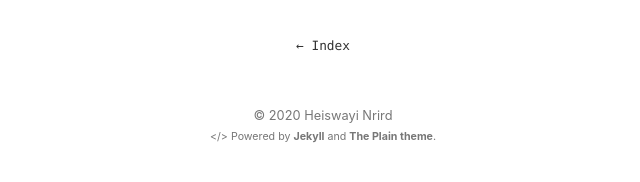
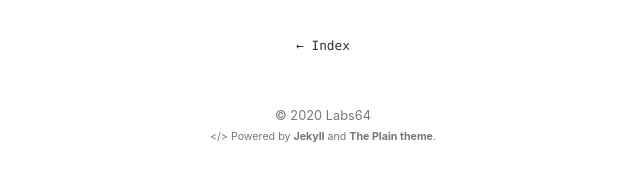
Before and after one commit to Labs64/GuideChimp, a Jekyll site: the page built from docs/about.md, in a window 1280 px wide. Shown: the part 469-651 px from the top of the page, without its empty margins (317-957 px from the left). Built offline with Jekyll 4.4.1, drawn with Linux system fonts in a browser that asks for light colours; some of the changed lines change nothing that is shown.

Commit message:
- change website attr

```diff
--- a/docs/_config.yml
+++ b/docs/_config.yml
@@ -1,14 +1,14 @@
 # Site Info
-title:              "The Plain"
-description:        "A minimalist Jekyll theme"
-author_name:        "Heiswayi Nrird" # change this to your name
-logo_url:           https://avatars0.githubusercontent.com/u/13794983?v=4 # Get it from GitHub API: https://api.github.com/users/<username>
+title:              "GuideChimp"
+description:        "A simple, lightweight, clean and small library for creating guided product tours for your web app"
+author_name:        "Labs64"
+logo_url:           https://avatars3.githubusercontent.com/u/1461983
 
 # Site Settings
-url:                https://heiswayi.github.io # main url
-baseurl:            /the-plain
+url:                https://io.labs64.com
+baseurl:            /GuideChimp/
 permalink:          /:title # Post permalink
-timezone:           Asia/Kuala_Lumpur # https://en.wikipedia.org/wiki/List_of_tz_database_time_zones
+timezone:           Europe/Berlin # https://en.wikipedia.org/wiki/List_of_tz_database_time_zones
 mathjax:            true  # enables support for mathjax - set to 'false' to disable
 
 # Site Build
```
